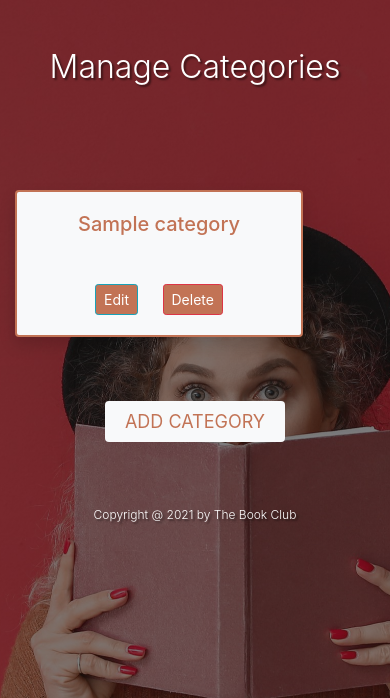
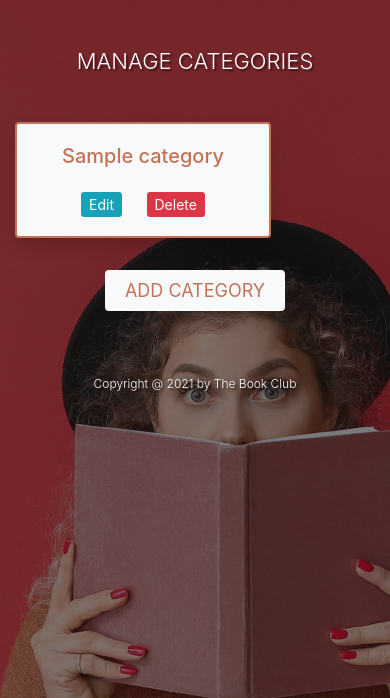
Before and after one commit to DinaPapsujevica/MP3-TheBookClub, a Flask app: page /get_categories in a window 390 px wide. Shown: the part 75-773 px from the top of the page. Run offline with Flask 2, Linux system fonts and the light colour scheme; a database or web service that is not in the repository returns one stand-in record (values such as "Sample title"); some libraries are stand-ins or nearby versions.

Commit message:
Styling Manage Categories small size section

```diff
--- a/static/css/style.css
+++ b/static/css/style.css
@@ -76,14 +76,14 @@ form {
 /* Small phones to small tablets from 481 to 767px */
 @media only screen and (max-width: 767px) {
  .hero-heading {
-    font-size: 22px;
+    font-size: 24px;
   }
 
   .btn-main {
-    font-size: 16px;
+    font-size: 14px;
   }
 
-  form {
-      margin: 2px;
+  h2 {
+      font-size: 22px;
   }
 }
--- a/templates/categories.html
+++ b/templates/categories.html
@@ -1,22 +1,17 @@
 {% extends "base.html" %}
 {% block content %}
 
-    <div class="container mb-5 mt-5">
-        <div class="row mb-5">
-            <div class="col-md-8 offset-md-2" >
-                <h2 class="text-white text-center font-weight-light text-shadow">
-                     Manage Categories
-                </h2>
-            </div>
-        </div>
+    <h2 class="text-center text-white text-uppercase font-weight-light mb-5 mt-5 text-shadow">Manage Categories</h2>
+
+    <div class="container-fluid mb-5">
         <div class="row ">
             {% for category in categories %}
-                <div class="col col-6 col-md-4 mt-5">
-                    <div class="card text-center card bg-light shadow mb-5" style="width: 18rem; border: 2px solid #c27355; color: #c27355;">
+                <div class="col-6 col-md-3">
+                    <div class="card text-center card bg-light shadow mb-3" style="width: 16rem; border: 2px solid #c27355; color: #c27355;">
                         <div class="card-body">
-                            <h5 class="card-title mb-5">{{ category.category_name }}</h5>
-                            <a href="{{ url_for('edit_category', category_id=category._id) }}" class="card-link btn btn-info btn-sm">Edit</a>
-                            <a href="{{ url_for('delete_category', category_id=category._id) }}" class="card-link btn btn-danger btn-sm">Delete</a>
+                            <h5 class="card-title mb-4">{{ category.category_name }}</h5>
+                            <a href="{{ url_for('edit_category', category_id=category._id) }}" class="card-link btn-info btn-sm">Edit</a>
+                            <a href="{{ url_for('delete_category', category_id=category._id) }}" class="card-link btn-danger btn-sm">Delete</a>
                         </div>
                     </div>
                 </div>
```
